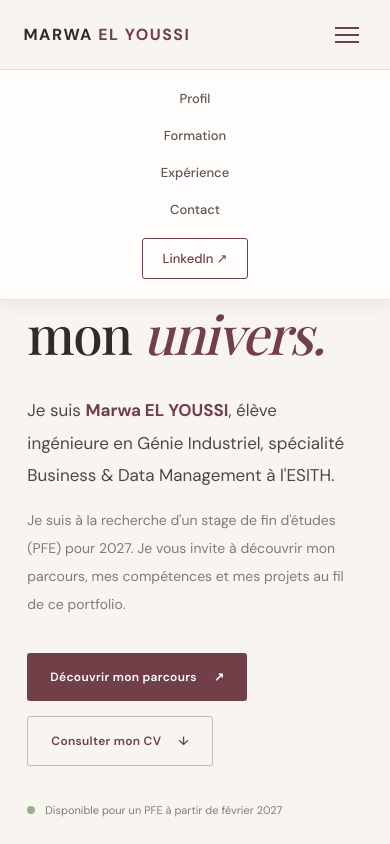
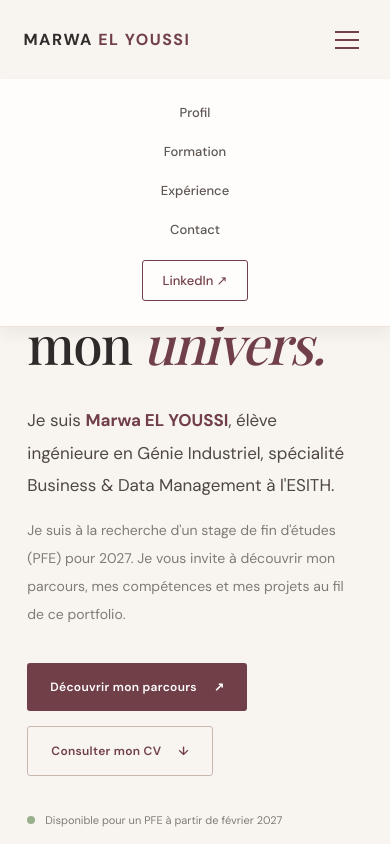
Before and after one commit to marwaelyoussi1-jpg/marwa-portfolio, a plain HTML site: page index.html in a window 390 px wide. Both pictures are taken after a click on the button "Ouvrir le menu". Shown: the top 844 px of the page. Drawn offline with nearby package versions, Linux system fonts and the light colour scheme.

Commit message:
Update style.css

```diff
--- a/css/style.css
+++ b/css/style.css
@@ -2743,3 +2743,78 @@ header {
         font-size: 12px;
     }
 }
+/* =====================================
+   CORRECTION DEFINITIVE DU MENU MOBILE
+===================================== */
+
+@media screen and (max-width: 700px) {
+
+    .header {
+        position: sticky;
+        top: 0;
+        z-index: 9999;
+        display: flex;
+        align-items: center;
+        justify-content: space-between;
+        height: 80px;
+        padding: 0 6%;
+        background: var(--cream);
+    }
+
+    /* Menu fermé par défaut */
+    .header .navbar:not(.active) {
+        display: none !important;
+    }
+
+    /* Menu visible uniquement après le clic */
+    .header .navbar.active {
+        display: flex !important;
+        position: absolute;
+        top: 100%;
+        left: 0;
+        right: 0;
+        width: 100%;
+        margin: 0;
+        padding: 25px 20px;
+        flex-direction: column;
+        align-items: center;
+        gap: 22px;
+        background: var(--white);
+        border-bottom: 1px solid #eee2dc;
+        box-shadow: 0 8px 15px rgba(0,0,0,0.05);
+    }
+
+    .menu-toggle {
+        display: flex !important;
+        flex-direction: column;
+        justify-content: center;
+        gap: 6px;
+        z-index: 10000;
+    }
+
+    .nav-dropdown {
+        display: flex;
+        flex-direction: column;
+        height: auto;
+    }
+
+    .nav-dropdown .dropdown-menu {
+        position: static;
+        display: none;
+        box-shadow: none;
+        border: none;
+        text-align: center;
+    }
+
+    .nav-dropdown.open .dropdown-menu {
+        display: block;
+    }
+
+    .nav-dropdown:hover .dropdown-menu {
+        display: none;
+    }
+
+    .nav-dropdown.open:hover .dropdown-menu {
+        display: block;
+    }
+}
```
